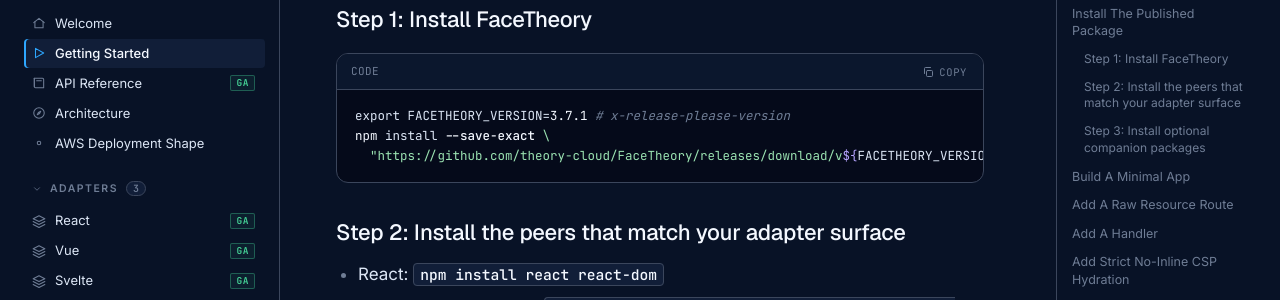
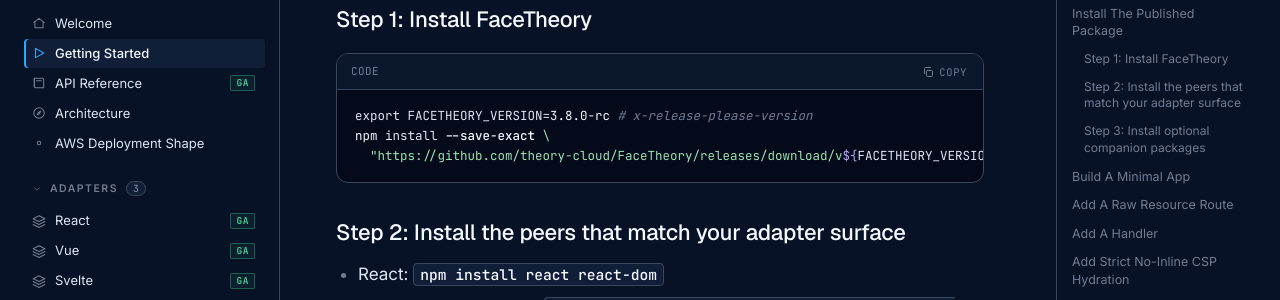
Before and after one commit to theory-cloud/FaceTheory, a Jekyll site: the page built from docs/getting-started.md, in a window 1280 px wide and 900 px high, scrolled down 677 px. Shown: the part 153-453 px from the top of the window. Built offline with Jekyll 4.4.1, drawn with Linux system fonts in a browser that asks for light colours.

Commit message:
chore(premain): release 3.8.0-rc

````diff
--- a/docs/getting-started.md
+++ b/docs/getting-started.md
@@ -25,7 +25,7 @@ Use the exact GitHub release asset so your application stays pinned to the publi
 ### Step 1: Install FaceTheory
 
 ```bash
-export FACETHEORY_VERSION=3.7.1 # x-release-please-version
+export FACETHEORY_VERSION=3.8.0-rc # x-release-please-version
 npm install --save-exact \
   "https://github.com/theory-cloud/FaceTheory/releases/download/v${FACETHEORY_VERSION}/theory-cloud-facetheory-${FACETHEORY_VERSION}.tgz"
 ```
@@ -478,7 +478,7 @@ Important ISR default:
 
 ## Reference Bundle
 
-The `v3.7.1` GitHub release includes the matching `facetheory-reference-${FACETHEORY_VERSION}.tar.gz` bundle. It contains: <!-- x-release-please-version -->
+The `v3.8.0-rc` GitHub release includes the matching `facetheory-reference-${FACETHEORY_VERSION}.tar.gz` bundle. It contains: <!-- x-release-please-version -->
 
 - `docs/` canonical consumer and operator docs
 - `ts/examples/` runnable React, Vue, Svelte, and SSG examples
--- a/ts/package.json
+++ b/ts/package.json
@@ -1,6 +1,6 @@
 {
   "name": "@theory-cloud/facetheory",
-  "version": "3.7.1",
+  "version": "3.8.0-rc",
   "description": "AWS-first SSR, SSG, and blocking ISR runtime for Node.js with React, Vue, and Svelte adapters.",
   "license": "Apache-2.0",
   "type": "module",
````
Also changed, not shown: docs/api-reference.md (+1 -1 lines), .release-please-manifest.premain.json, CHANGELOG.md, README.md, docs/README.md, ts/README.md, 2 other files.
